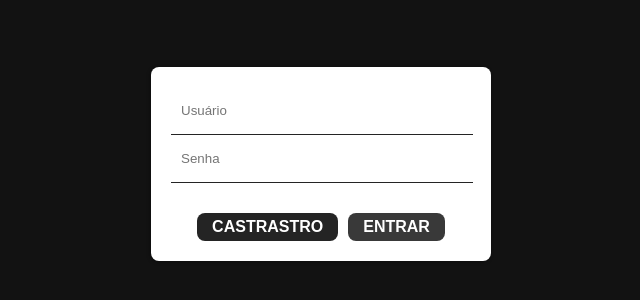
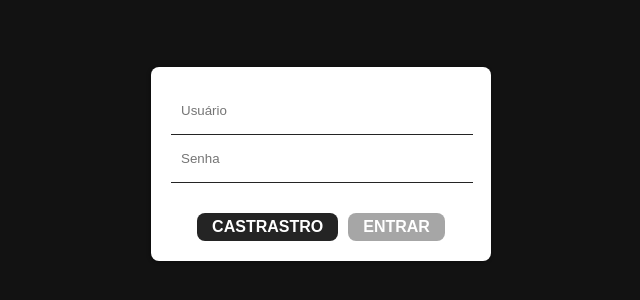
Before and after one commit to calenzo/challenge-neos-dev-frontend, a React (Vite) app: page / in a window 1280 px wide. Shown: the part 266-566 px from the top of the page, without its empty margins (349-989 px from the left). Built offline with nearby package versions, Linux system fonts and the light colour scheme.

Commit message:
fix: I was removed the problem of no show the button blocked when have a request

```diff
--- a/src/views/components/Button/styles.ts
+++ b/src/views/components/Button/styles.ts
@@ -18,6 +18,6 @@ export const ButtonElement = styled.button`
   &:disabled {
     cursor: not-allowed;
     border: none;
-    opacity: 0.9;
+    opacity: 0.4;
   }
 `;
--- a/src/views/pages/Main/components/Home/constants.ts
+++ b/src/views/pages/Main/components/Home/constants.ts
@@ -18,5 +18,5 @@ export const initialValues = {
 
 export const validationSchema = object().shape({
   [formModel.phone_number.name]: string().required(),
-  [formModel.message.name]: string().required(),
+  [formModel.message.name]: string().optional(),
 });
--- a/src/views/pages/Main/components/Login/services.ts
+++ b/src/views/pages/Main/components/Login/services.ts
@@ -13,14 +13,13 @@ export const onSubmit = async ({
 }) => {
   formikHelpers.setSubmitting(true);
 
-  OAuth.authenticateUser({
+  await OAuth.authenticateUser({
     username: values.username,
     password: values.password,
     setUser: () => {},
-    callbackSuccess: (response) => {
+    callbackSuccess: () => {
       callbackSuccess();
       formikHelpers.setSubmitting(false);
-      console.log("response", response);
     },
     callbackError: () => {
       formikHelpers.setSubmitting(false);
```
